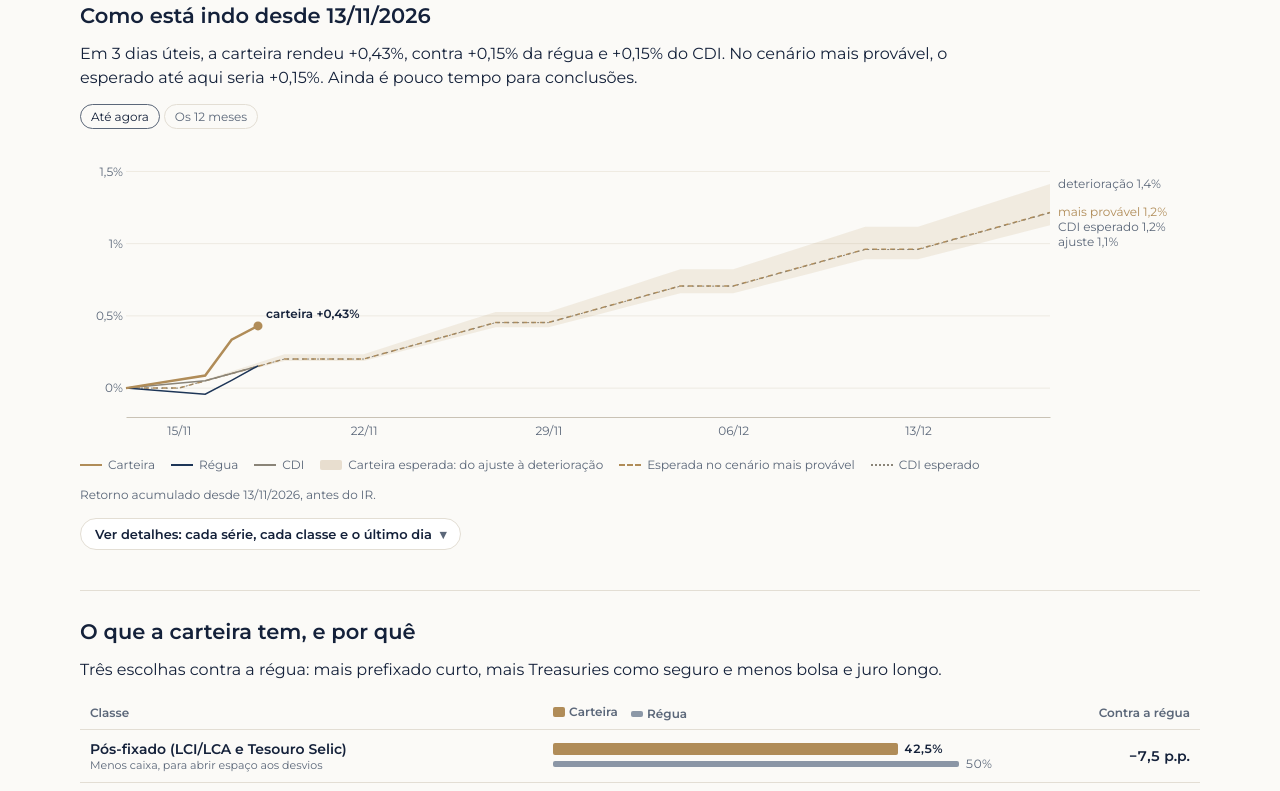
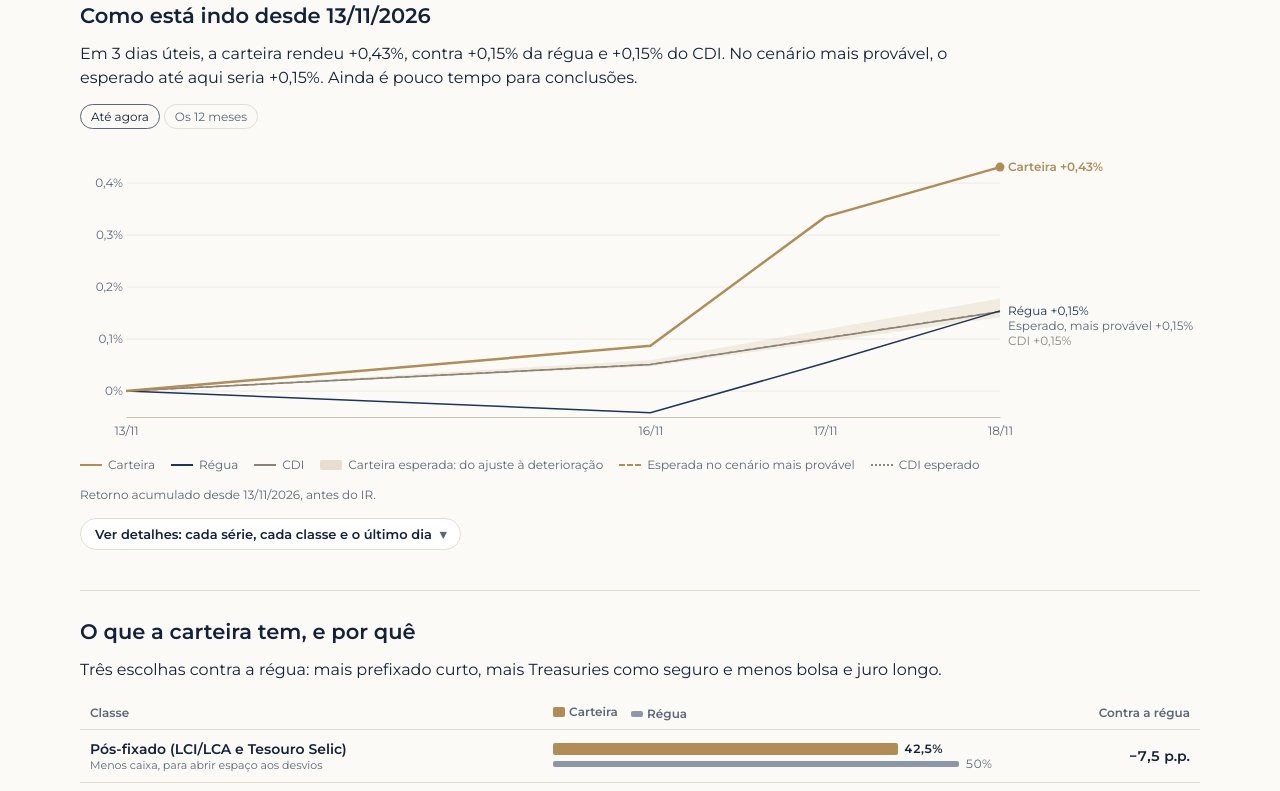
Before and after one commit to wfcgit-hub/carteira-mzr, a plain HTML site: page index.html in a window 1280 px wide. Shown: the part 1432-2223 px from the top of the page. Drawn offline with nearby package versions, Linux system fonts and the light colour scheme.

Commit message:
Painel: trilha "até agora" termina no último dado e fecha com a tese em 12 meses
- "Até agora" vai de 13/11 ao último dia com dado, com os dias úteis no eixo e o valor de cada série no fim da linha; antes estendia o eixo 21 dias à frente sem motivo.
- O esperado é calculado nos mesmos dias da série, sem degraus de fim de semana.
- O caminho esperado divide pelos dias úteis do ano (≈250), e não por 252, para chegar em 13/11/2027 exatamente no retorno da tese (12,5% / 13,5% / 15,9%).

Co-Authored-By: Claude Opus 5.5 <noreply@anthropic.com>

```diff
--- a/index.html
+++ b/index.html
@@ -1873,7 +1873,9 @@
     const FER = new Set(['2026-11-20', '2026-12-25', '2027-01-01', '2027-02-08', '2027-02-09', '2027-03-26', '2027-04-21', '2027-05-27',
       '2027-09-07', '2027-10-12', '2027-11-02', '2027-11-15', '2027-11-20']);
     const duAte = (d) => { let n = 0; const x = dia(MZR.ATIVA); while (x < d) { x.setUTCDate(x.getUTCDate() + 1); if (x.getUTCDay() % 6 !== 0 && !FER.has(x.toISOString().slice(0, 10))) n++; } return n; };
-    const esperado = (taxa, d) => (Math.pow(1 + taxa / 100, duAte(d) / 252) - 1) * 100;
+    // o retorno de 12 meses da tese é atingido em 13/11/2027: divide pelos dias úteis desse ano (≈250), não por 252 fixos
+    const DU_ANO = (() => { const d = dia(MZR.ATIVA); d.setUTCFullYear(d.getUTCFullYear() + 1); return duAte(d); })();
+    const esperado = (taxa, d) => (Math.pow(1 + taxa / 100, duAte(d) / DU_ANO) - 1) * 100;
     MZR.esperado = esperado;
     dash.draw('trilha', (el) => {
       const s = dash.data('serie'), T = tese();
@@ -1883,11 +1885,14 @@
       const reais = s.data.filter((x) => x.data >= base.data).map((x) => ({ d: dia(x.data), carteira: (+x.carteira / +base.carteira - 1) * 100, regua: (+x.regua / +base.regua - 1) * 100, cdi: (+x.cdi / +base.cdi - 1) * 100 }));
       const ini = dia(MZR.ATIVA), fimAno = new Date(ini); fimAno.setUTCFullYear(fimAno.getUTCFullYear() + 1);
       const ult = reais[reais.length - 1].d;
-      const fim = zoom() === 'ano' ? fimAno : new Date(Math.max(ult.getTime() + 21 * 864e5, ini.getTime() + 35 * 864e5));
-      const datas = d3.utcDay.range(ini, new Date(fim.getTime() + 864e5), zoom() === 'ano' ? 7 : 1).concat([fim]);
+      const ano = zoom() === 'ano';
+      // "até agora" termina no último dado; "os 12 meses" vai até 13/11/2027
+      const fim = ano ? fimAno : (ult > ini ? ult : new Date(ini.getTime() + 7 * 864e5));
+      // o esperado nos mesmos dias úteis da série (até agora) ou uma vez por semana (12 meses): sem degraus de fim de semana
+      const datas = ano ? d3.utcDay.range(ini, new Date(fim.getTime() + 864e5), 7).concat([fim]) : reais.map((r) => r.d);
       const [aj, ba, de] = T.cenarios;
       const faixa = datas.map((d) => ({ d, lo: esperado(Math.min(aj.carteira, de.carteira), d), hi: esperado(Math.max(aj.carteira, de.carteira), d), base: esperado(ba.carteira, d), cdi: esperado(ba.cdi, d) }));
-      const W = Math.max(280, el.clientWidth), H = 300, m = { t: 14, r: 150, b: 26, l: 46 };
+      const W = Math.max(280, el.clientWidth), H = 300, m = { t: 14, r: ano ? 150 : 200, b: 26, l: 46 };
       const x = d3.scaleUtc().domain([ini, fim]).range([m.l, W - m.r]);
       const vmax = Math.max(d3.max(faixa, (f) => f.hi), d3.max(reais, (r) => Math.max(r.carteira, r.regua, r.cdi)));
       const vmin = Math.min(0, d3.min(reais, (r) => Math.min(r.carteira, r.regua, r.cdi)));
@@ -1897,7 +1902,7 @@
       svg.append('g').selectAll('line').data(y.ticks(5)).join('line').attr('x1', m.l).attr('x2', W - m.r).attr('y1', y).attr('y2', y).style('stroke', 'var(--cds-chart-grid)');
       svg.append('g').attr('transform', `translate(${m.l},0)`).call(d3.axisLeft(y).ticks(5).tickSize(0).tickFormat((v) => L.format(',.1~f')(v) + '%')).call((g) => g.select('.domain').remove());
       svg.append('g').attr('transform', `translate(0,${H - m.b})`)
-        .call(d3.axisBottom(x).ticks(Math.max(3, Math.floor((W - m.l - m.r) / 120))).tickFormat(zoom() === 'ano' ? d3.utcFormat('%m/%y') : d3.utcFormat('%d/%m')).tickSizeOuter(0))
+        .call(((eixo) => (!ano && reais.length <= 12 ? eixo.tickValues(reais.map((r) => r.d)) : eixo.ticks(Math.max(3, Math.floor((W - m.l - m.r) / 120)))))(d3.axisBottom(x)).tickFormat(ano ? d3.utcFormat('%m/%y') : d3.utcFormat('%d/%m')).tickSizeOuter(0))
         .call((g) => g.select('.domain').style('stroke', 'var(--cds-chart-axis)')).call((g) => g.selectAll('line').remove());
       svg.append('path').datum(faixa).attr('d', d3.area().x((f) => x(f.d)).y0((f) => y(f.lo)).y1((f) => y(f.hi))).style('fill', 'var(--serie-0)').style('opacity', 0.14);
       svg.append('path').datum(faixa).attr('d', d3.line().x((f) => x(f.d)).y((f) => y(f.base))).style('fill', 'none').style('stroke', 'var(--serie-0)').style('stroke-width', 1.5).style('stroke-dasharray', '5 4');
@@ -1908,15 +1913,21 @@
       svg.append('circle').attr('cx', x(u.d)).attr('cy', y(u.carteira)).attr('r', 4.5).style('fill', COR.carteira);
       // rótulos à direita: o fim de cada caminho esperado
       const ff = faixa[faixa.length - 1];
-      const rot = [
-        { y: y(ff.hi), t: 'deterioração ' + p1(esperado(Math.max(aj.carteira, de.carteira), fim)), c: 'var(--color-fg-muted)' },
+      // 12 meses: onde cada caminho esperado chega; até agora: onde cada série está, ao lado do esperado para hoje
+      const rot = (ano ? [
+        { y: y(ff.hi), t: 'deterioração ' + p1(ff.hi), c: 'var(--color-fg-muted)' },
         { y: y(ff.base), t: 'mais provável ' + p1(ff.base), c: 'var(--serie-0)' },
         { y: y(ff.lo), t: 'ajuste ' + p1(ff.lo), c: 'var(--color-fg-muted)' },
         { y: y(ff.cdi), t: 'CDI esperado ' + p1(ff.cdi), c: 'var(--color-fg-muted)' },
-      ].sort((a, b) => a.y - b.y);
+      ] : [
+        { y: y(u.carteira), t: 'Carteira ' + MZR.pct(u.carteira, 2), c: COR.carteira, b: true },
+        { y: y(u.regua), t: 'Régua ' + MZR.pct(u.regua, 2), c: COR.regua },
+        { y: y(u.cdi), t: 'CDI ' + MZR.pct(u.cdi, 2), c: COR.cdi },
+        { y: y(ff.base), t: 'Esperado, mais provável ' + MZR.pct(ff.base, 2), c: 'var(--color-fg-muted)' },
+      ]).sort((a, b) => a.y - b.y);
       for (let i = 1; i < rot.length; i++) if (rot[i].y - rot[i - 1].y < 15) rot[i].y = rot[i - 1].y + 15;
-      rot.forEach((r) => svg.append('text').attr('x', W - m.r + 8).attr('y', r.y + 4).style('fill', r.c).text(r.t));
-      svg.append('text').attr('x', x(u.d) + 8).attr('y', y(u.carteira) - 8).style('fill', 'var(--color-fg)').style('font-weight', 600).text('carteira ' + MZR.pct(u.carteira, 2));
+      rot.forEach((r) => svg.append('text').attr('x', W - m.r + 8).attr('y', r.y + 4).style('fill', r.c).style('font-weight', r.b ? 600 : null).text(r.t));
+      if (ano) svg.append('text').attr('x', x(u.d) + 8).attr('y', y(u.carteira) - 8).style('fill', 'var(--color-fg)').style('font-weight', 600).text('carteira ' + MZR.pct(u.carteira, 2));
       // dica
       const dica = d3.select(el).append('div').attr('class', 'mz-dica').style('display', 'none');
       const bis = d3.bisector((r) => r.d).center;
@@ -2104,7 +2115,7 @@
 </script>
 
 <footer class="publico-rodape">
-  Atualizado em 21/11/2026 15:48 (Brasília), com dados até 18/11/2026. Fontes públicas: Banco Central (CDI, PTAX, Selic, IPCA e Focus), CVM (cotas diárias de fundos passivos, no lugar dos índices),
+  Atualizado em 21/11/2026 15:52 (Brasília), com dados até 18/11/2026. Fontes públicas: Banco Central (CDI, PTAX, Selic, IPCA e Focus), CVM (cotas diárias de fundos passivos, no lugar dos índices),
   Tesouro Direto e FRED (juro dos Treasuries; este painel não é endossado nem certificado pelo Federal Reserve Bank of St. Louis). Case MZR Family Office, Summer 2026/2.
   Antes de 13/11/2026, simulação com os pesos de hoje, informação suplementar; não é desempenho passado. Rentabilidade passada não é garantia de rentabilidade futura; a rentabilidade divulgada não é líquida de impostos.
 </footer>
```
Also changed, not shown: site/index.html (+21 -10 lines), 1 other file.
